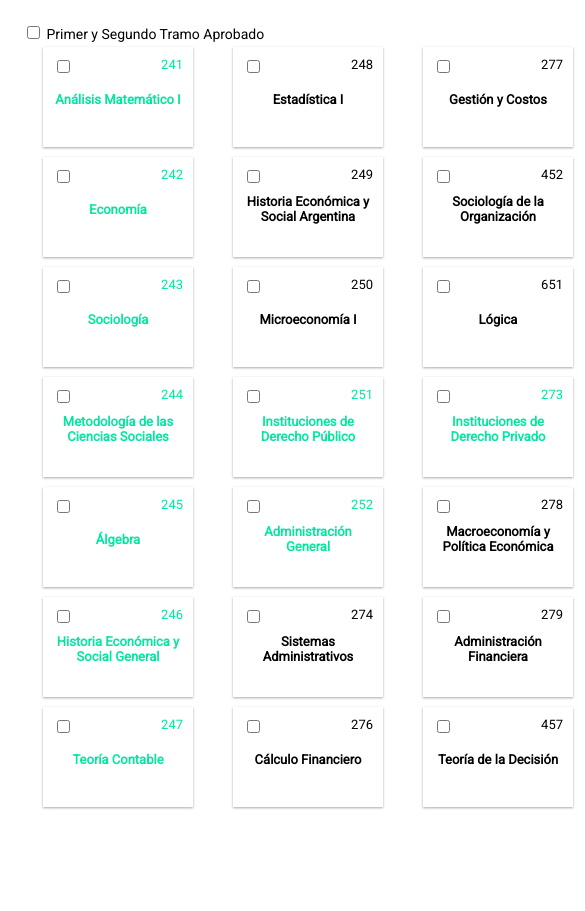
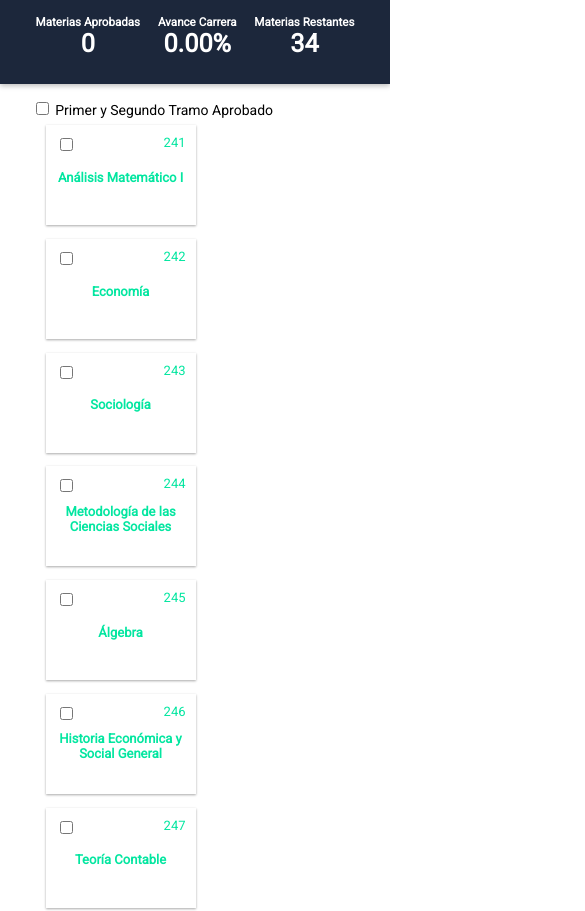
Before and after one commit to isabensusan/plan-de-estudios, a plain HTML site: page index.html in a window 390 px wide. Shown: the top 911 px of the page, 585 px wide, since content can reach past the window. Drawn offline with Linux system fonts and the light colour scheme.

Commit message:
Added sidebar and responsive styles

```diff
--- a/index.html
+++ b/index.html
@@ -7,25 +7,35 @@
     <link rel="stylesheet" href="style.css">
   </head>
   <body>
+    <div class="sidebar">
+      <div class="kpi-wrapper">
+        <h5 id="">Materias Aprobadas</h3>
+        <h3 id="kpi-aprobadas"></h3>
+      </div>
+      <div class="kpi-wrapper">
+        <h5 id="">Avance Carrera</h3>
+        <h3 id="kpi-avance"></h3>
+      </div>
+      <div class="kpi-wrapper">
+        <h5 id="">Materias Restantes</h3>
+        <h3 id="kpi-restante"></h3>
+      </div>
+    </div>
+    <div class="materias-container">
       <input id="tramos" type="checkbox" onclick="" name="Tengo Aprobado 1er Tramo" value=""> Primer y Segundo Tramo Aprobado
       <div id="input-container" class="">
-      <svg id="relaciones" width="100%" height="100%" style="position:absolute;">
+        <!-- <svg id="relaciones" width="100%" height="100%" style="position:absolute;">
           <defs>
             <marker id="arrow" markerWidth="10" markerHeight="7"
                 refX="0" refY="3.5" orient="auto">
                   <polygon points="0 0, 10 3.5, 0 7" />
             </marker>
           </defs>
-        <!-- <line x1="43" y1="47" x2="233" y2="47" stroke="black"/>
-        <line x1="43" y1="158" x2="233" y2="47" stroke="black"/> -->
-        <!-- <line stroke="black" stroke-width="2" x1="43" y1="47" x2="400" y2="400"></line> -->
-      </svg>
+        </svg> -->
+      </div>
     </div>
     <div id="materias-ui-container" class="">
     </div>
-    <!-- <input id="input-box" type="radio" name="name" value="valor" onkeyup="updateValue(this)"> -->
-    <!-- <h3 id="materias-aprobadas"></h3> -->
-    <!-- <input type="button" onclick="requisitosCheck()" name="" value=""> -->
     <script type="text/javascript" src="info.js"></script>
     <script type="text/javascript" src="script.js"></script>
   </body>
--- a/info.js
+++ b/info.js
@@ -297,8 +297,8 @@ var materias = [
         "correlativa": ["0"]
     },
     {
-        "id": "715",
-        "materia": "Inteligencia de Negocios",
+        "id": "***",
+        "materia": "Optativa",
         "depto": "S",
         "vh": "4",
         "requisitos": [""],
--- a/script.js
+++ b/script.js
@@ -8,11 +8,6 @@ var uiMaterias = document.getElementsByClassName('checkbox-wrapper');
 var tramosAp = document.getElementById('tramos');
 var checkboxes = document.getElementsByClassName('checkbox-materia');
 
-
-//
-// function updateValue(e) {
-//   materiasAp.innerHTML = e.value;
-// }
 
 for (i = 0; i < materias.length; i++) {
   nombreMateria = materias[i].materia;
@@ -124,33 +119,50 @@ function materiasCursadas() {
 
 checkbox();
 
+//Kpis
+kpiAprobadas = document.getElementById('kpi-aprobadas');
+kpiAvance = document.getElementById('kpi-avance');
+kpiRestante = document.getElementById('kpi-restante');
 
-// Funcion para determinar posicion
-function getPosition(el) {
-  var xPos = 0;
-  var yPos = 0;
+function kpis() {
+  kpiAprobadas.innerHTML = materiasAp.length - 1;
+  restantes = (materias.length - (materiasAp.length - 1));
+  avance = (materiasAp.length - 1) / materias.length * 100;
+  kpiAvance.innerHTML = avance.toFixed(2) + "%" ;
+  kpiRestante.innerHTML = restantes;
+}
 
-  while (el) {
-    if (el.tagName == "BODY") {
-      // deal with browser quirks with body/window/document and page scroll
-      var xScroll = el.scrollLeft || document.documentElement.scrollLeft;
-      var yScroll = el.scrollTop || document.documentElement.scrollTop;
+kpis();
+document.addEventListener('click', kpis);
 
-      xPos += (el.offsetLeft - xScroll + el.clientLeft);
-      yPos += (el.offsetTop - yScroll + el.clientTop);
-    } else {
-      // for all other non-BODY elements
-      xPos += (el.offsetLeft - el.scrollLeft + el.clientLeft);
-      yPos += (el.offsetTop - el.scrollTop + el.clientTop);
-    }
+//
+// // Funcion para determinar posicion
+// function getPosition(el) {
+//   var xPos = 0;
+//   var yPos = 0;
+//
+//   while (el) {
+//     if (el.tagName == "BODY") {
+//       // deal with browser quirks with body/window/document and page scroll
+//       var xScroll = el.scrollLeft || document.documentElement.scrollLeft;
+//       var yScroll = el.scrollTop || document.documentElement.scrollTop;
+//
+//       xPos += (el.offsetLeft - xScroll + el.clientLeft);
+//       yPos += (el.offsetTop - yScroll + el.clientTop);
+//     } else {
+//       // for all other non-BODY elements
+//       xPos += (el.offsetLeft - el.scrollLeft + el.clientLeft);
+//       yPos += (el.offsetTop - el.scrollTop + el.clientTop);
+//     }
+//
+//     el = el.offsetParent;
+//   }
+//   return {
+//     x: xPos,
+//     y: yPos
+//   };
+// }
 
-    el = el.offsetParent;
-  }
-  return {
-    x: xPos,
-    y: yPos
-  };
-}
 
 //
 // function getPosition(el) {
--- a/style.css
+++ b/style.css
@@ -1,7 +1,11 @@
 body {
   font-family: 'Roboto';
   font-size: 14px;
-  padding: 15px;
+  /*padding: 15px;*/
+  box-sizing: border-box;
+  height: 100vh;
+  margin: 0;
+  overflow: hidden;
 }
 
 .checkbox-materia {
@@ -9,12 +13,45 @@ body {
     position: absolute;
 }
 
+.sidebar {
+  padding: 1%;
+  display: block;
+  float: left;
+  width: 12%;
+  background-color: #1c273b;
+  color: white;
+  height: 100%;
+  box-sizing: border-box;
+  box-shadow: 0 2px 5px rgba(0,0,0,.26)
+}
+
+.sidebar h5, .sidebar h3 {
+  margin: 0;
+}
+
+.kpi-wrapper h3 {
+    font-size: 1.8em;
+}
+
+.kpi-wrapper {
+  margin-bottom: 20px;
+}
+
+
+.materias-container {
+  max-height: 100%;
+  width: 88%;
+  margin-left: 12%;
+  padding: 15px;
+}
+
 #input-container {
     flex-direction: column;
-    height: 100vh;
     flex-wrap: wrap;
     justify-content: flex-start;
     display: flex;
+    max-height: 100vh;
+
 }
 
 .checkbox-wrapper {
@@ -52,3 +89,39 @@ body {
   text-decoration: line-through;
   color: gray;
 }
+
+@media (max-width: 500px) {
+  body {
+    overflow: visible;
+  }
+
+  .kpi-wrapper {
+      display: inline-block;
+      margin: 0px 2%;
+    }
+
+  .sidebar {
+    float: none;
+    width: 100%;
+    height: 10%;
+    padding: 15px;
+    text-align: center;
+  }
+
+  .materias-container {
+    float: none;
+    margin-left: auto;
+    max-height: 100%;
+  }
+
+  #input-container {
+    max-height: 100%;
+    flex-direction: row;
+    max-width: 100vw;
+  }
+
+  .checkbox-wrapper {
+    margin: 2% 4%;
+  }
+
+}
```
Lines whose indentation alone changed are shown as unchanged.
